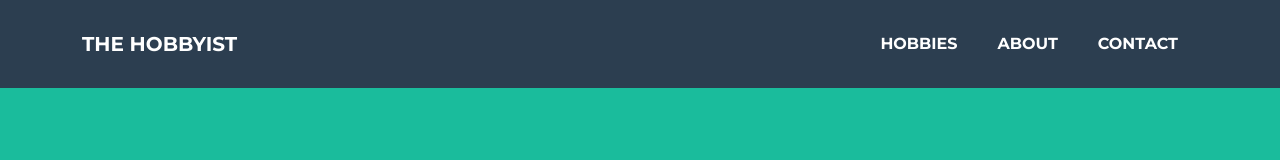
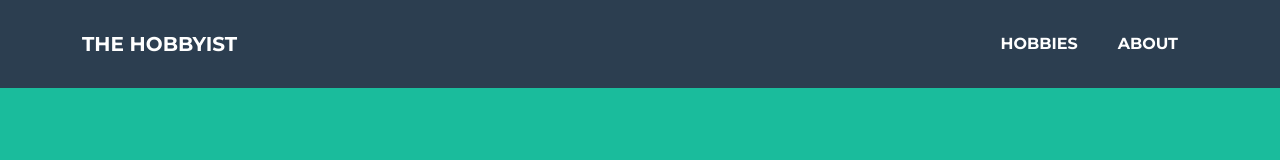
Before and after one commit to himanshuverma544/Portfolio-React, a React (Create React App) app: page / in a window 1280 px wide. Shown: the top 160 px of the page. Built offline with nearby package versions, Linux system fonts and the light colour scheme.

Commit message:
update: updated app.js

```diff
--- a/src/App.js
+++ b/src/App.js
@@ -21,8 +21,7 @@ const App = () => (
       heading = "The Hobbyist"
       links = {[
         {key : getKey(), url : "#portfolio", title : "Hobbies"},
-        {key : getKey(), url : "#about", title : "About"},
-        {key : getKey(), url : "#contact", title : "Contact"}
+        {key : getKey(), url : "#about", title : "About"}
       ]}
     />
     <Masthead
```
